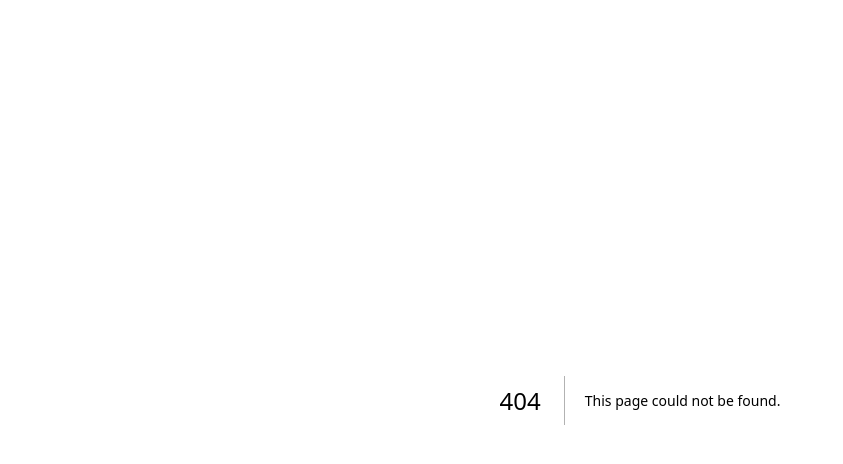
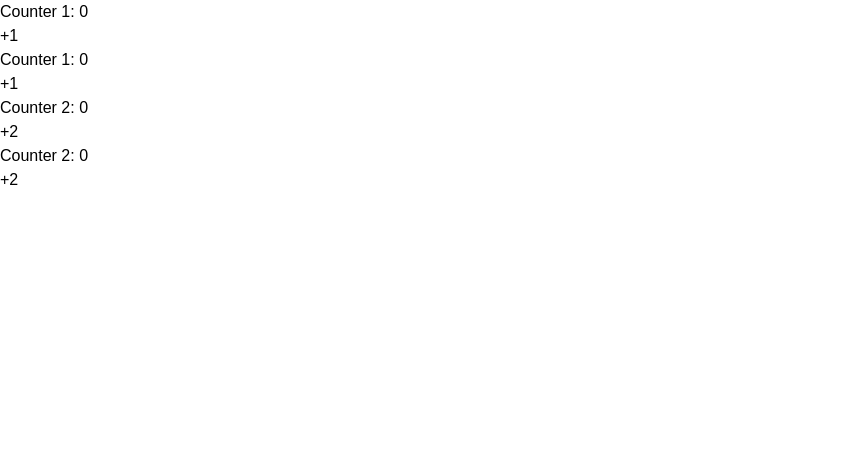
Before and after one commit to Cheolsker/2025_Studies, a Next.js app: page /use-reducer-counter in a window 1280 px wide. Before the commit this address had no page. Shown: the top 464 px of the page, without its empty margins (0-843 px from the left). Built offline with nearby package versions, Linux system fonts and the light colour scheme.

Commit message:
feat: useReducer로 하나의 상태 만들고 여러 개의 컨텍스트로 전파 - 리액트 훅을 활용한 마이크로 상태 관리 책 참고

```diff
--- /dev/null
+++ b/app/use-reducer-counter/hooks.ts
@@ -0,0 +1,7 @@
+import { createContext, Dispatch } from "react";
+
+export type Action = { type: "INC1" } | { type: "INC2" };
+
+export const Count1Context = createContext<number>(0);
+export const Count2Context = createContext<number>(0);
+export const DispatchContext = createContext<Dispatch<Action>>(() => {});
--- /dev/null
+++ b/app/use-reducer-counter/page.tsx
@@ -0,0 +1,93 @@
+"use client";
+
+import { useCallback, useContext, useReducer, useState } from "react";
+import { Action, Count1Context, Count2Context, DispatchContext } from "./hooks";
+
+const Counter1 = () => {
+  const count1 = useContext(Count1Context);
+  const dispatch = useContext(DispatchContext);
+  return (
+    <div>
+      <h2>Counter 1: {count1}</h2>
+      <button onClick={() => dispatch({ type: "INC1" })}>+1</button>
+    </div>
+  );
+};
+
+const Counter2 = () => {
+  const count2 = useContext(Count2Context);
+  const dispatch = useContext(DispatchContext);
+  return (
+    <div>
+      <h2>Counter 2: {count2}</h2>
+      <button onClick={() => dispatch({ type: "INC2" })}>+2</button>
+    </div>
+  );
+};
+
+const Parent = () => {
+  return (
+    <div>
+      <Counter1 />
+      <Counter1 />
+      <Counter2 />
+      <Counter2 />
+    </div>
+  );
+};
+
+const Provider = ({ children }: { children: React.ReactNode }) => {
+  const [state, dispatch] = useReducer(
+    (prev: { count1: number; count2: number }, action: Action) => {
+      if (action.type === "INC1") {
+        return { ...prev, count1: prev.count1 + 1 };
+      }
+      if (action.type === "INC2") {
+        return { ...prev, count2: prev.count2 + 2 };
+      }
+      throw new Error("no matching action");
+    },
+    {
+      count1: 0,
+      count2: 0,
+    }
+  );
+
+  /**
+   * useState로도 구현할 수 있다.
+   */
+  // const [state, setState] = useState({
+  //   count1: 0,
+  //   count2: 0,
+  // });
+
+  // const dispatch = useCallback((action: Action) => {
+  //   setState((prev) => {
+  //     if (action.type === "INC1") {
+  //       return { ...prev, count1: prev.count1 + 1 };
+  //     }
+  //     if (action.type === "INC2") {
+  //       return { ...prev, count2: prev.count2 + 2 };
+  //     }
+  //     throw new Error("no matching action");
+  //   });
+  // }, []);
+
+  return (
+    <DispatchContext.Provider value={dispatch}>
+      <Count1Context.Provider value={state.count1}>
+        <Count2Context.Provider value={state.count2}>
+          {children}
+        </Count2Context.Provider>
+      </Count1Context.Provider>
+    </DispatchContext.Provider>
+  );
+};
+
+export default function UseReducerCounter() {
+  return (
+    <Provider>
+      <Parent />
+    </Provider>
+  );
+}
```
